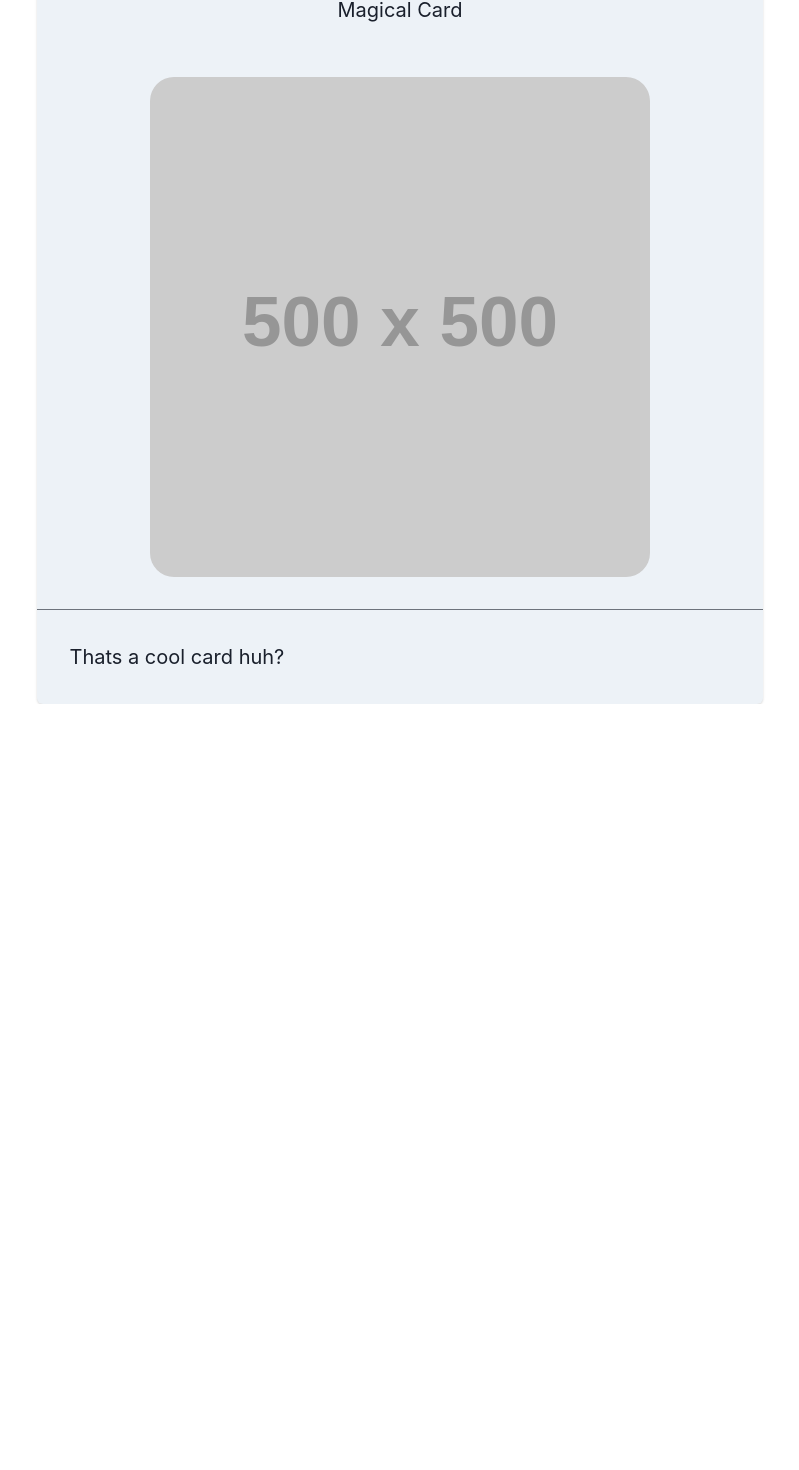
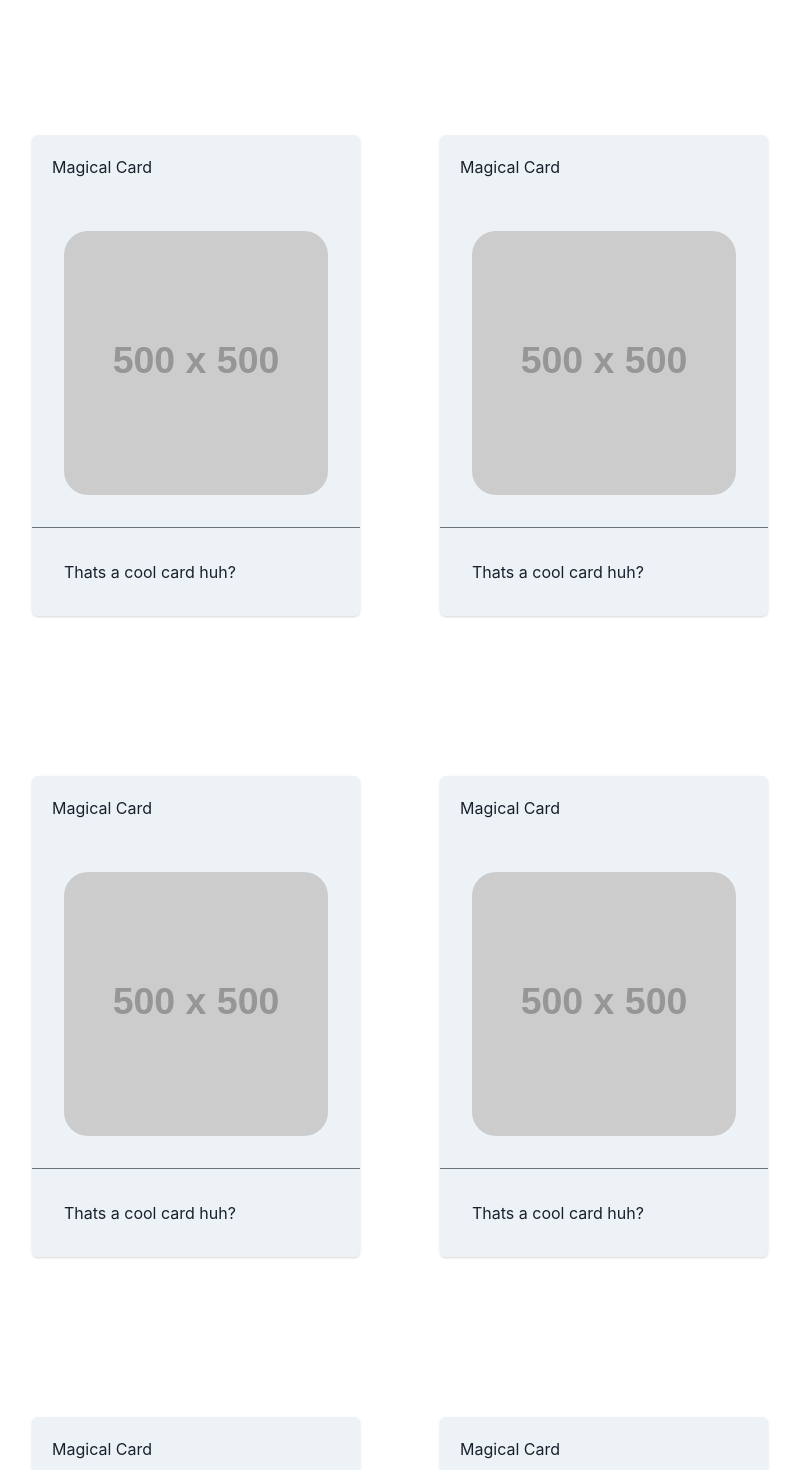
Before and after one commit to Peaceteddie/react-chakra-showcase, a React (Create React App) app: page / in a window 1280 px wide. Shown: the part 169-1639 px from the top of the page, without its empty margins (240-1039 px from the left). Before the commit the page ends 873 px from the top, so only its background shows below. Built offline with nearby package versions, Linux system fonts and the light colour scheme.

Commit message:
Fixed footer and some cards

```diff
--- a/src/App.tsx
+++ b/src/App.tsx
@@ -1,12 +1,18 @@
-import { Box, Container, Flex } from "@chakra-ui/react";
+import { Container, SimpleGrid } from "@chakra-ui/react";
 import { FeatureCard } from "./FeatureCard";
 
 export const App = () => (
-  <Box textAlign="center" fontSize="xl">
-    <Container>
-      <Flex direction={"column"}>
-        <FeatureCard />
-      </Flex>
-    </Container>
-  </Box>
+  <Container maxW={"60vw"} marginBlock="10rem">
+    <SimpleGrid minChildWidth={"20rem"} spacingX="5rem" spacingY="10rem">
+      <FeatureCard />
+      <FeatureCard />
+      <FeatureCard />
+      <FeatureCard />
+      <FeatureCard />
+      <FeatureCard />
+      <FeatureCard />
+      <FeatureCard />
+      <FeatureCard />
+    </SimpleGrid>
+  </Container>
 );
--- /dev/null
+++ b/src/Footer.tsx
@@ -0,0 +1,10 @@
+import { Box, Center, useColorModeValue } from "@chakra-ui/react";
+
+export function Footer() {
+  const color = useColorModeValue("gray.200", "gray.600");
+  return (
+    <Center bgColor={color} height={"5rem"}>
+      &copy; Peaceteddie - All Rights Reserved
+    </Center>
+  );
+}
--- a/src/Root.tsx
+++ b/src/Root.tsx
@@ -1,11 +1,15 @@
 import { Box } from "@chakra-ui/react";
 import { Outlet } from "react-router-dom";
+import { Footer } from "./Footer";
 import "./styles/Root.scss";
 import { TopNavBar } from "./TopNavBar";
 
 export const Root = () => (
   <Box>
     <TopNavBar />
-    <Outlet />
+    <Box minHeight={"calc(100vh - 14rem)"}>
+      <Outlet />
+    </Box>
+    <Footer />
   </Box>
 );
```
